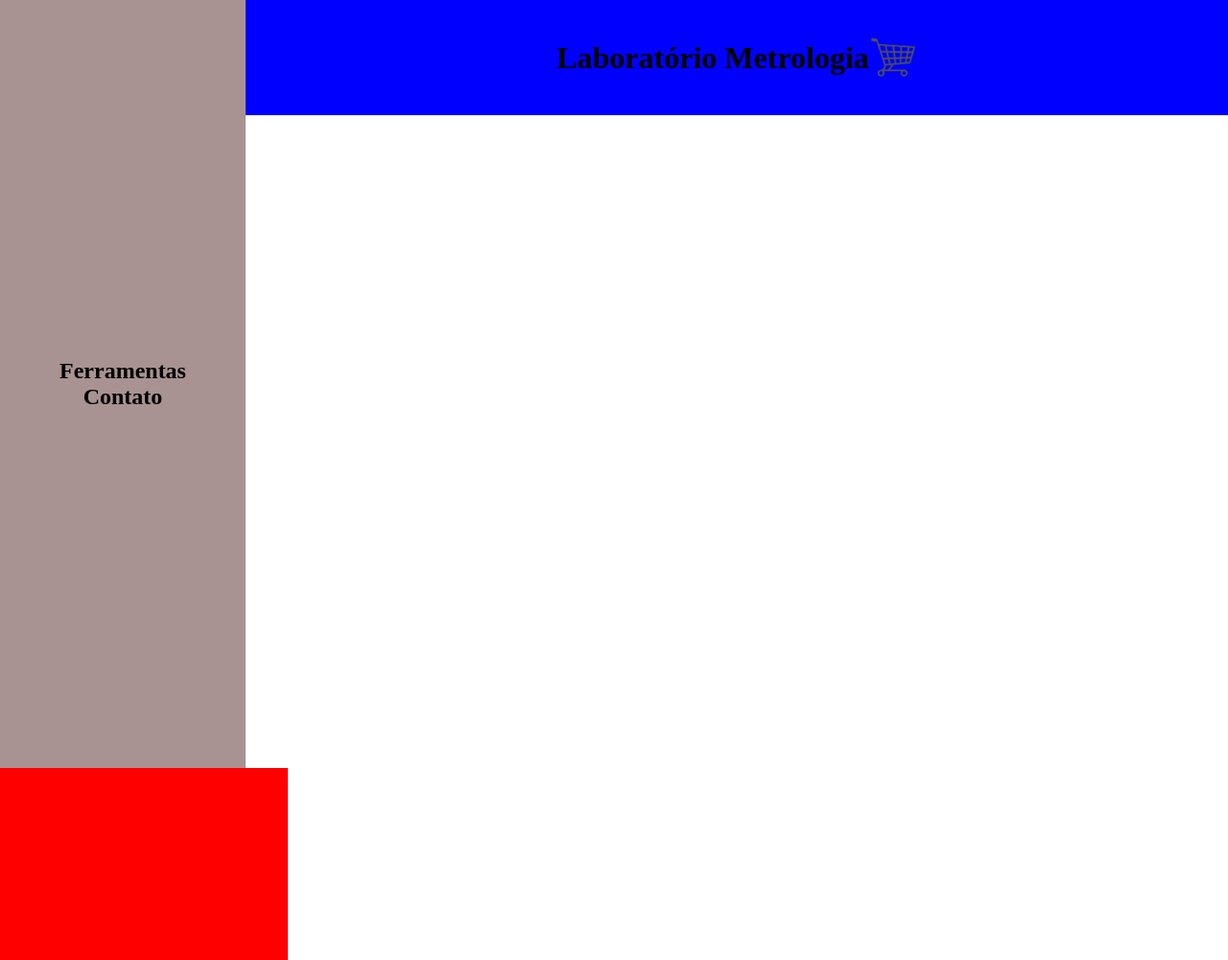
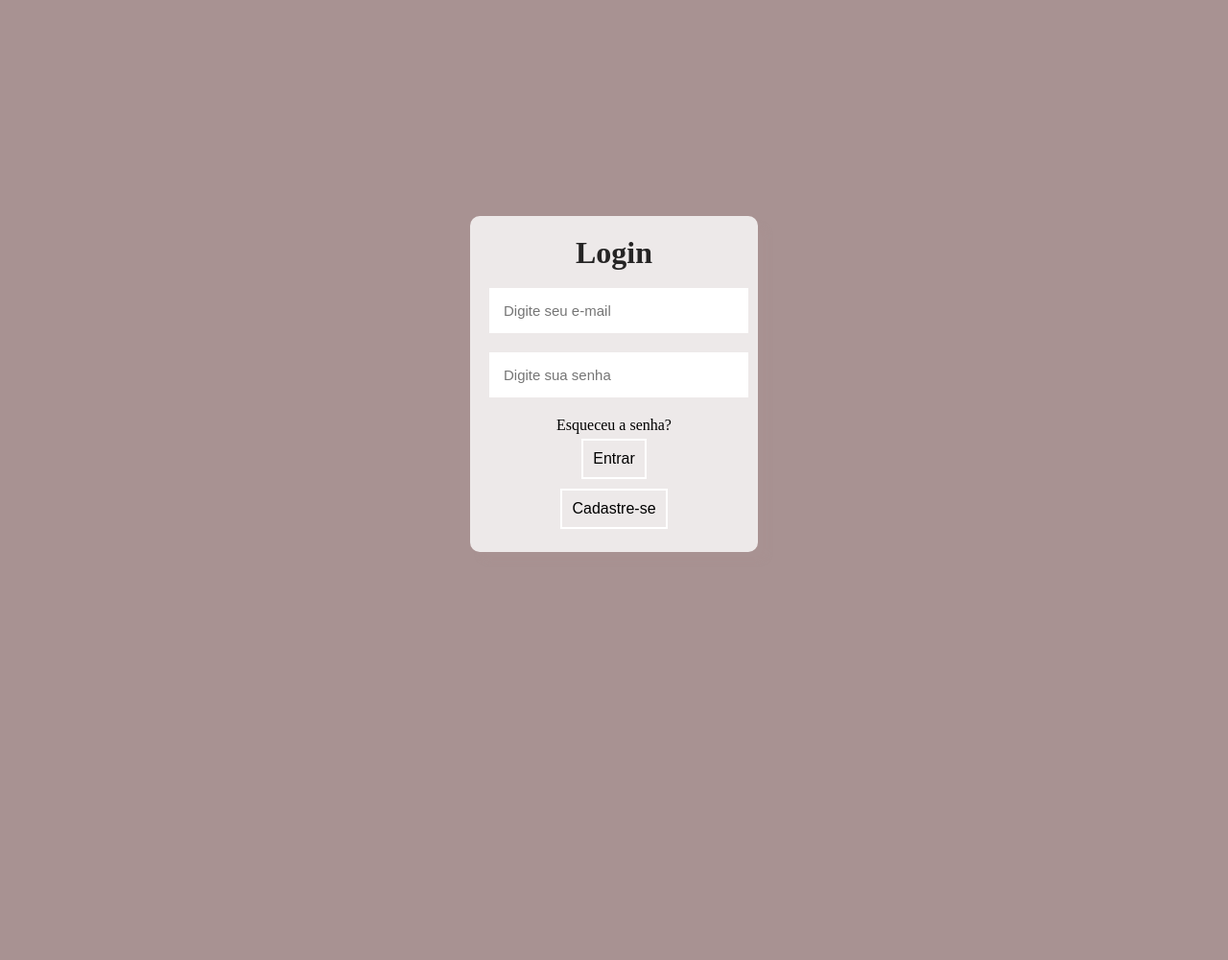
Before and after one commit to Eduardo-aa/site-metrologia, a plain HTML site: page index.html in a window 1280 px wide. Shown: the whole page at 96% size. After the commit the page ends 800 px from the top, so only its background shows below. Drawn offline with Linux system fonts and the light colour scheme.

Commit message:
mudança no site

```diff
--- a/css/style.css
+++ b/css/style.css
@@ -1,44 +1,74 @@
-*{
+*, body {
     margin: 0;
     padding: 0;
 }
-.menu{
-    display: grid;
-    grid-template-columns: 20% 80%;
-    width: 100%;
+a {
+    text-decoration: none;
+    color: black;
 
 }
-.div-menu{
-   display: flex;
-   flex-direction: row;
+a:hover {
+    transition: 1s all;
 
-    background-color: blue;
-    text-align: center;
-    justify-content: center;
-    align-items: center;
-    height: 15vh;
+    text-decoration: none;
+    color: rgb(168, 146, 146);
 
+}
+body {
+    background-color: rgb(168, 146, 146);
+ display: flex;
+ text-align: center;
+ justify-content: center;
+ align-items: center;
+ height: 100vh;
+}
+.caixa-login{
+display: flex;
+flex-wrap: wrap;
+flex-direction: column;
+text-align: center;
+justify-content: center;
+align-items: center;
+height: 350px;
+width: 300px;
+border-radius: 10px 10px 10px 10px;
+background-color: rgba(255, 255, 255, 0.8);
+box-shadow: 10px 10px 5px 0px rgba(168,146,146,0.75);
+-webkit-box-shadow: 10px 10px 5px 0px rgba(168,146,146,0.75);
+-moz-box-shadow: 10px 10px 5px 0px rgba(168,146,146,0.75);
+
+}
+.caixa-login h1 {
+    color: rgb(37, 36, 36);
 }
 
 
 
-.div-menu-1{
-    display: flex;
-    flex-direction: column;
-    justify-content: center;
-    align-items: center;
-    text-align: right;
-    background-color: rgb(168, 146, 146);
-
-    min-height: 100vh;
-
+.caixa-login input {
+    width: 80%;
+    margin-left: 10px;
+    outline: none;
+    padding: 15px;
+    border: 0;
+    margin-bottom: 20px;
+    font-size: 15px;
+    transition: all 0.4s;
 }
-
-.conteudo{
-display: ;
+.caixa-login input:focus{
+    border-radius: 16px;
 }
-.card{
-    width: 300px;
-    height: 200px;
-    background-color: red;
+.caixa-login button {
+    padding: 10px;
+    cursor: pointer;
+    font-size: 16px;
+    background-color: transparent;
+    border: 2px solid  rgba(255, 255, 255);
+    color: black;
+    transition: all 0.4s;
+    margin: 5px 0 5px 0;
 }
+.caixa-login button:hover{
+    background-color: #f5f5f5;
+    color: rgb(168, 146, 146);
+    border-radius: 16px;
+}
--- a/index.html
+++ b/index.html
@@ -3,29 +3,20 @@
 <head>
     <meta charset="UTF-8">
     <meta name="viewport" content="width=device-width, initial-scale=1.0">
-    <title>Site Metrologia</title>
+    <title>Login</title>
     <link rel="stylesheet" href="css/style.css">
+    <script src="javascript/script.js"></script>
 </head>
 <body>
-    <header class="menu">
+    <div class="caixa-login">
+        <h1>Login</h1><br>
 
-        <div class="div-menu-1">
-           <h2>Ferramentas</h2>
-           <h2>Contato</h2>
-           <h2></h2>
-        </div>
-
-            <div class="div-menu">
-                <h1>Laboratório Metrologia</h1>
-                <img src="imagens/OIP__1_-removebg-preview.png" alt="Ícone Carrinho de compra" width="50px" height="50px">
-            </div>
-            <div class="card">
+        <input type="email" name="email" placeholder="Digite seu e-mail" autocomplete="off" required>
+        <input type="password" name="password" placeholder="Digite sua senha" autocomplete="off" required>
+        <a href="">Esqueceu a senha?</a>
+        <button type="submit" id="botão">Entrar</button>
+        <button type="submit" id="botão">Cadastre-se</button>
 
     </div>
-    </header>
-   <section class="conteudo">
-
-   </section>
-
 </body>
 </html>
```
Also changed, not shown: javascript/scripy.js (added).
